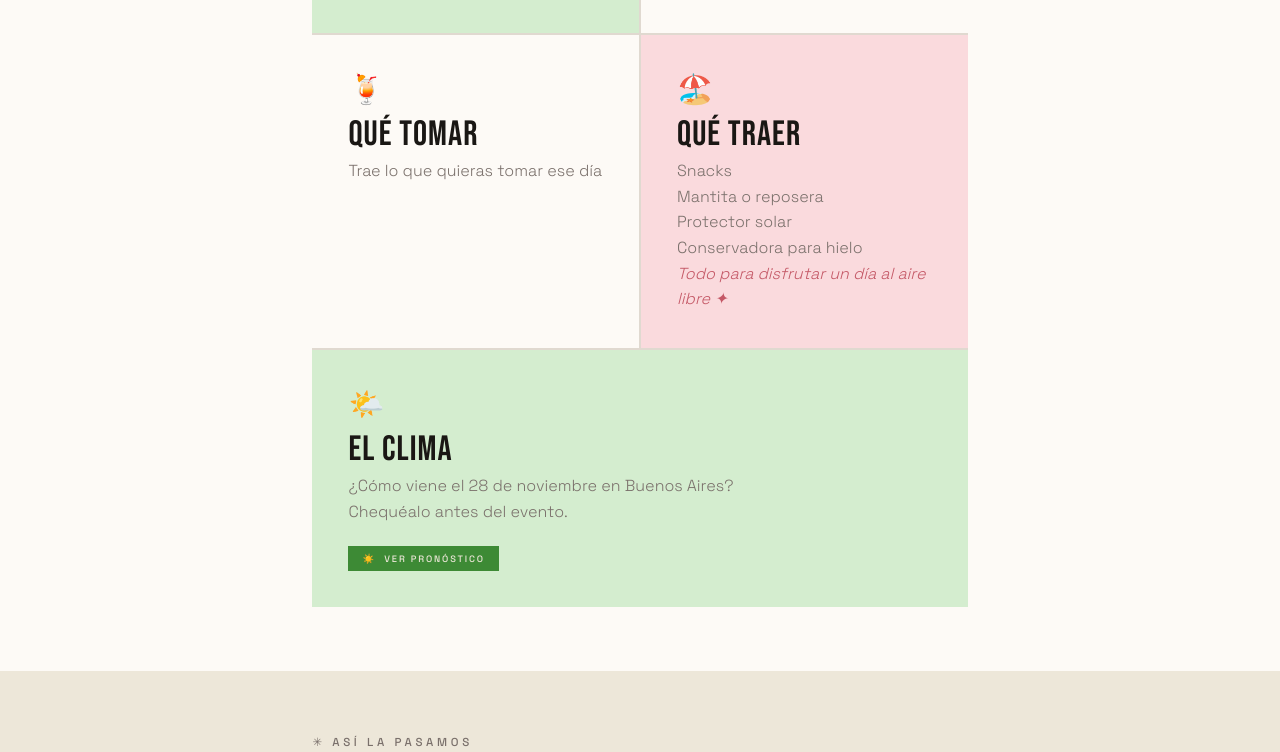
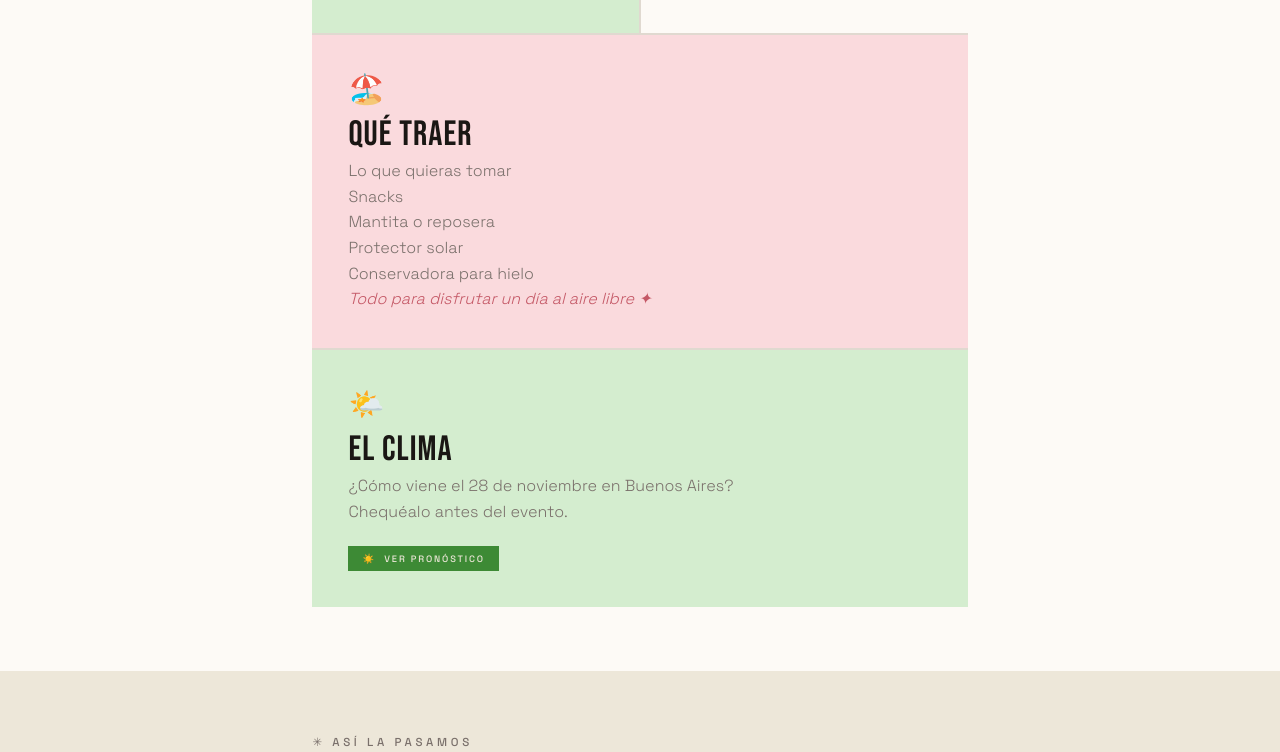
Before and after one commit to valentinagn/cumple-vicky-ani, a plain HTML site: page invitacion-oficial.html in a window 1280 px wide. Shown: the part 1431-2183 px from the top of the page. Drawn offline with Linux system fonts and the light colour scheme.

Commit message:
Merge qué tomar into qué traer block

```diff
--- a/invitacion-oficial.html
+++ b/invitacion-oficial.html
@@ -514,16 +514,11 @@
           </a>
         </div>
 
-        <div class="detail-block">
-          <span class="detail-icon">🍹</span>
-          <p class="detail-title">Qué tomar</p>
-          <p class="detail-body">Trae lo que quieras tomar ese día</p>
-        </div>
-
-        <div class="detail-block accent2">
+        <div class="detail-block accent2 full-width">
           <span class="detail-icon">🏖️</span>
           <p class="detail-title">Qué traer</p>
           <p class="detail-body">
+            Lo que quieras tomar<br/>
             Snacks<br/>
             Mantita o reposera<br/>
             Protector solar<br/>
```
